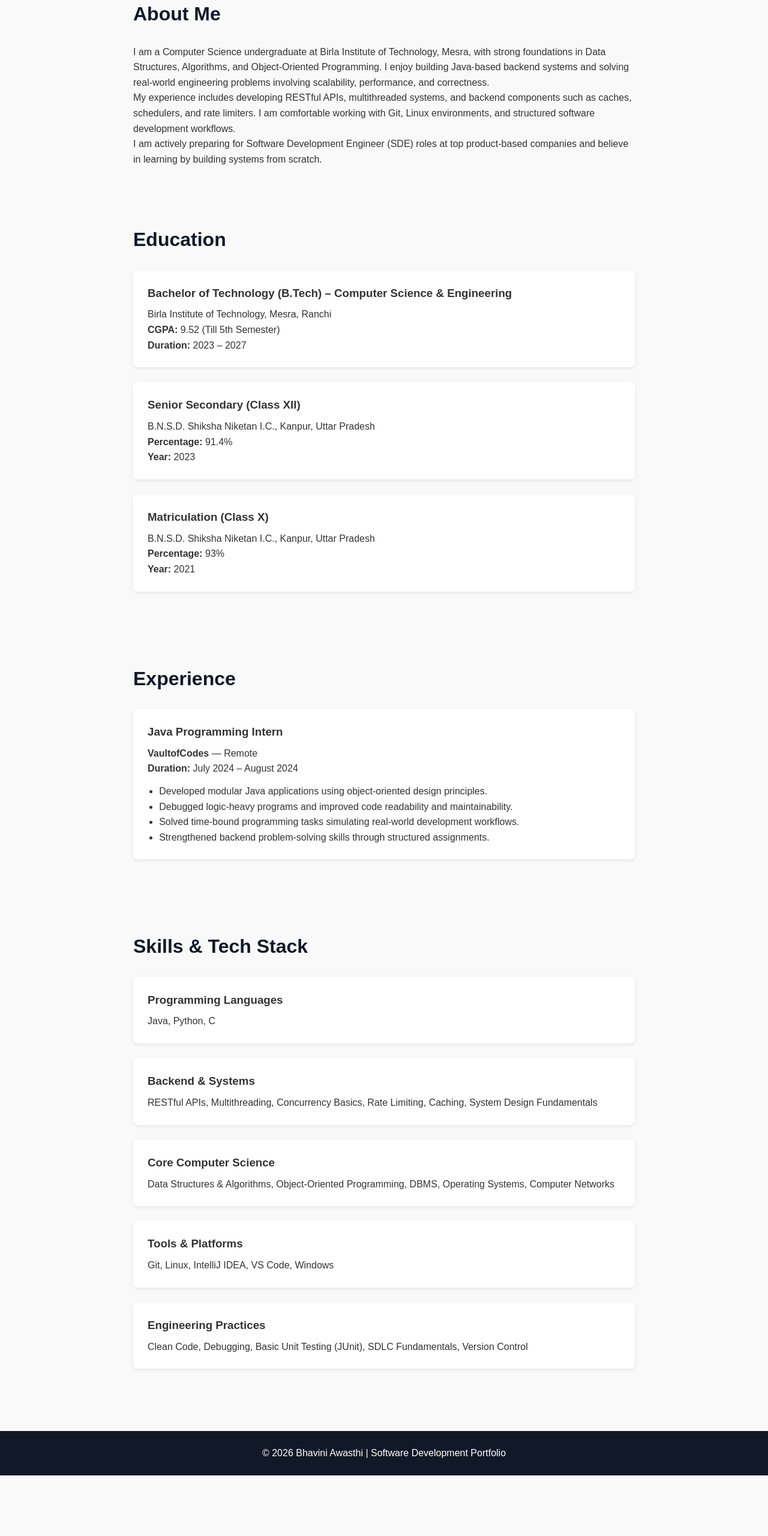
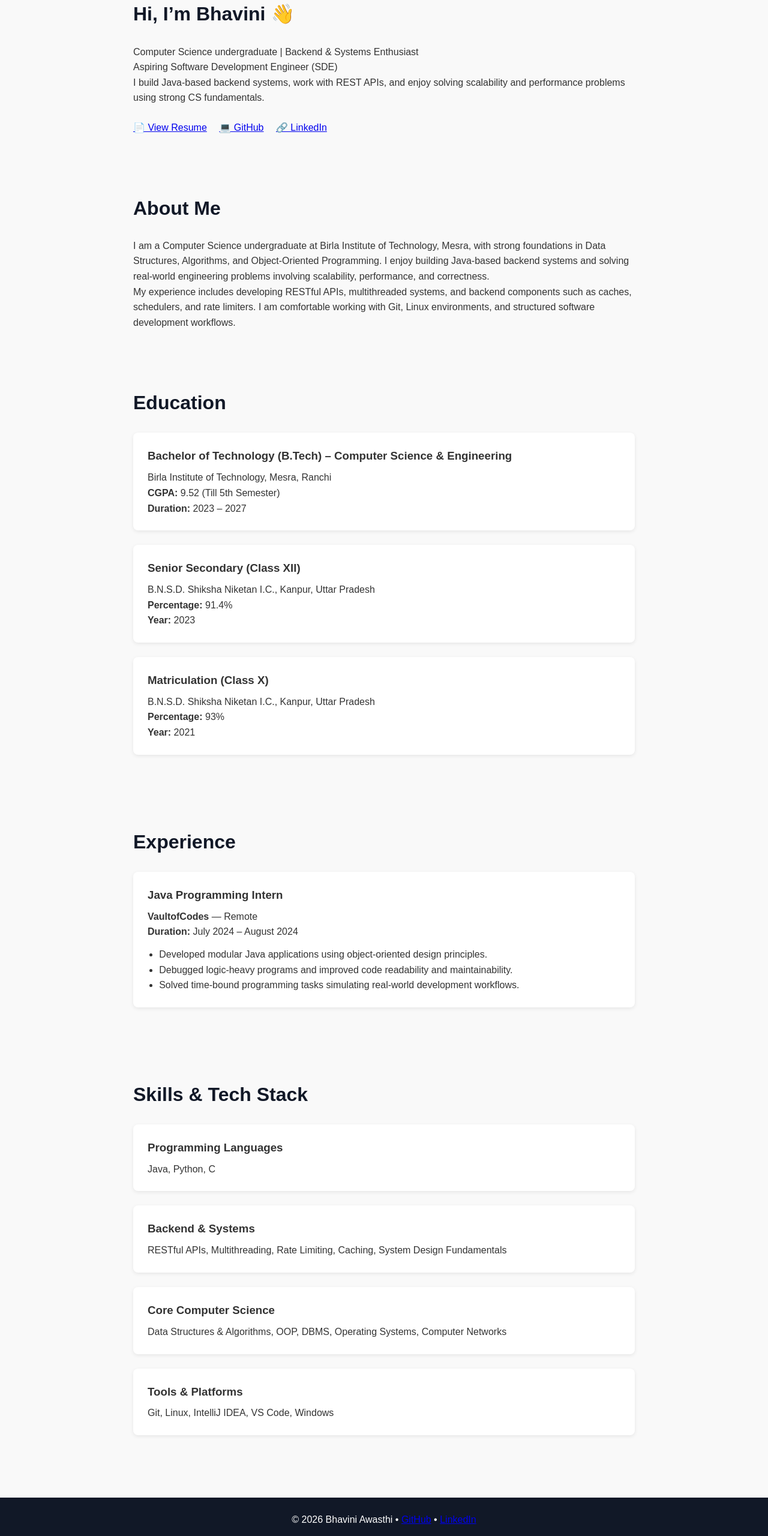
Before and after one commit to bhaviniawasthi1/bhaviniawasthi1.github.io, a plain HTML site: page index.html in a window 1280 px wide. Shown: the part 120-2680 px from the top of the page at 60% size. Before the commit the page ends 2579 px from the top, so only its background shows below. Drawn offline with Linux system fonts and the light colour scheme.

Commit message:
Add resume, hero section, and recruiter call-to-action

```diff
--- a/index.html
+++ b/index.html
@@ -3,7 +3,7 @@
 <head>
   <meta charset="UTF-8" />
   <meta name="viewport" content="width=device-width, initial-scale=1.0" />
-  <title>Bhavini Awasthi | Portfolio</title>
+  <title>Bhavini Awasthi | Software Developer Portfolio</title>
   <link rel="stylesheet" href="css/style.css">
 </head>
 <body>
@@ -22,6 +22,26 @@
     </nav>
   </header>
 
+  <!-- HERO / INTRO -->
+  <section class="section">
+    <h2>Hi, I’m Bhavini 👋</h2>
+    <p>
+      Computer Science undergraduate | Backend & Systems Enthusiast <br>
+      Aspiring Software Development Engineer (SDE)
+    </p>
+
+    <p>
+      I build Java-based backend systems, work with REST APIs, and enjoy solving
+      scalability and performance problems using strong CS fundamentals.
+    </p>
+
+    <div style="margin-top: 1.5rem;">
+      <a href="resume.pdf" target="_blank" style="margin-right: 1rem;">📄 View Resume</a>
+      <a href="https://github.com/bhaviniawasthi1" target="_blank" style="margin-right: 1rem;">💻 GitHub</a>
+      <a href="https://www.linkedin.com/in/bhaviniawasthi" target="_blank">🔗 LinkedIn</a>
+    </div>
+  </section>
+
   <!-- ABOUT -->
   <section id="about" class="section">
     <h2>About Me</h2>
@@ -35,10 +55,6 @@
       My experience includes developing RESTful APIs, multithreaded systems, and backend
       components such as caches, schedulers, and rate limiters. I am comfortable working
       with Git, Linux environments, and structured software development workflows.
-    </p>
-    <p>
-      I am actively preparing for Software Development Engineer (SDE) roles at top
-      product-based companies and believe in learning by building systems from scratch.
     </p>
   </section>
 
@@ -81,7 +97,6 @@
         <li>Developed modular Java applications using object-oriented design principles.</li>
         <li>Debugged logic-heavy programs and improved code readability and maintainability.</li>
         <li>Solved time-bound programming tasks simulating real-world development workflows.</li>
-        <li>Strengthened backend problem-solving skills through structured assignments.</li>
       </ul>
     </div>
   </section>
@@ -97,28 +112,27 @@
 
     <div class="card">
       <h3>Backend & Systems</h3>
-      <p>RESTful APIs, Multithreading, Concurrency Basics, Rate Limiting, Caching, System Design Fundamentals</p>
+      <p>RESTful APIs, Multithreading, Rate Limiting, Caching, System Design Fundamentals</p>
     </div>
 
     <div class="card">
       <h3>Core Computer Science</h3>
-      <p>Data Structures & Algorithms, Object-Oriented Programming, DBMS, Operating Systems, Computer Networks</p>
+      <p>Data Structures & Algorithms, OOP, DBMS, Operating Systems, Computer Networks</p>
     </div>
 
     <div class="card">
       <h3>Tools & Platforms</h3>
       <p>Git, Linux, IntelliJ IDEA, VS Code, Windows</p>
     </div>
-
-    <div class="card">
-      <h3>Engineering Practices</h3>
-      <p>Clean Code, Debugging, Basic Unit Testing (JUnit), SDLC Fundamentals, Version Control</p>
-    </div>
   </section>
 
   <!-- FOOTER -->
   <footer class="footer">
-    <p>© 2026 Bhavini Awasthi | Software Development Portfolio</p>
+    <p>
+      © 2026 Bhavini Awasthi •
+      <a href="https://github.com/bhaviniawasthi1" target="_blank">GitHub</a> •
+      <a href="https://www.linkedin.com/in/bhaviniawasthi" target="_blank">LinkedIn</a>
+    </p>
   </footer>
 
 </body>
```
